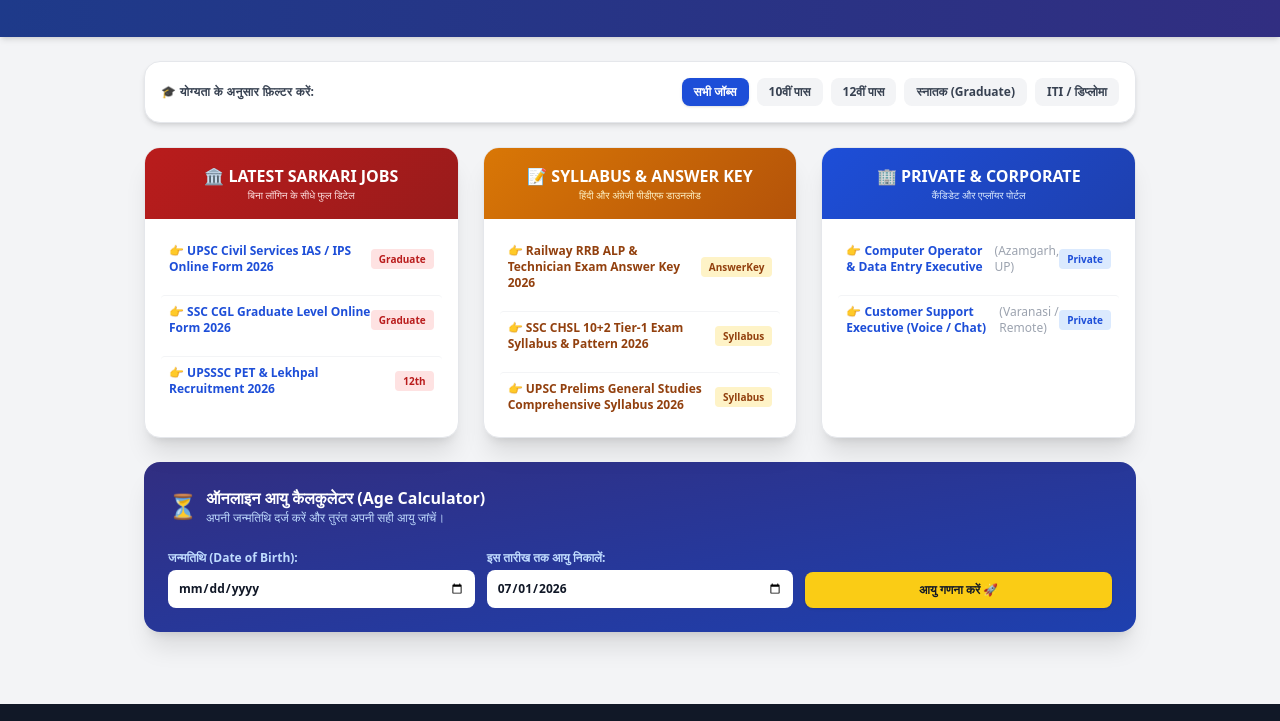
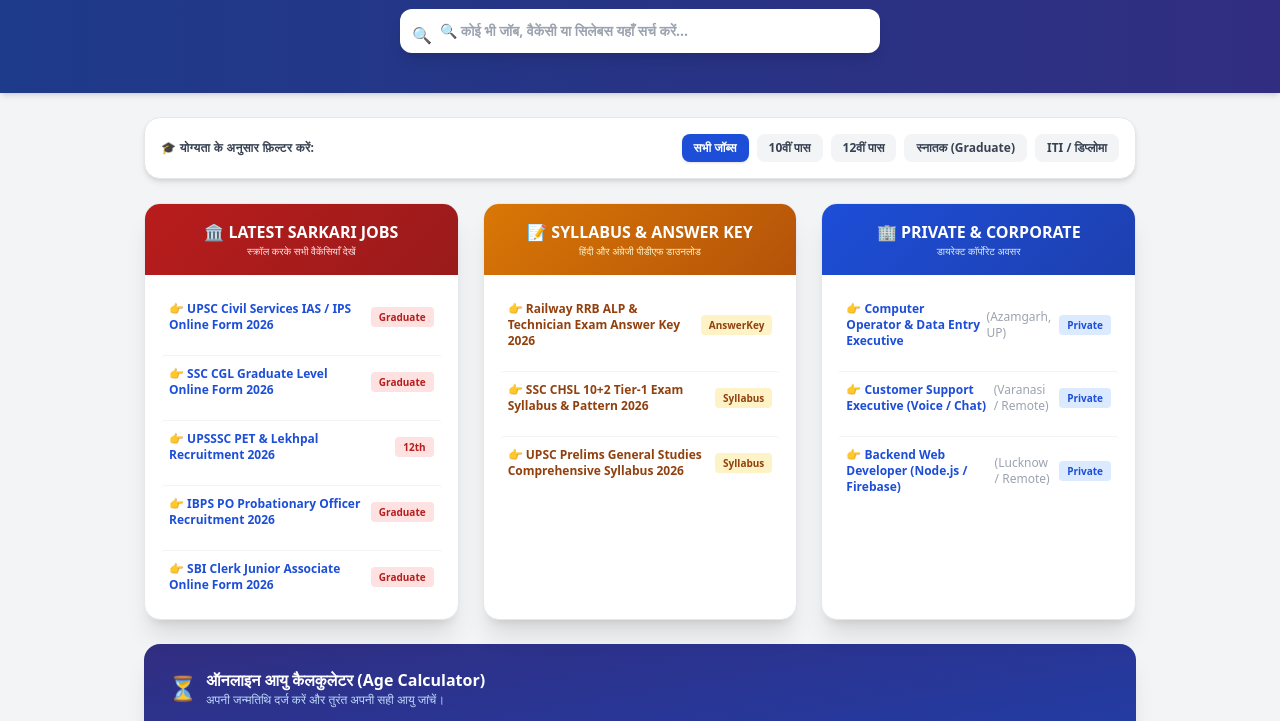
Before and after one commit to IndVecTor/rozgarHub.in, a plain HTML site: page index.html in a window 1280 px wide. Shown: the part 243-964 px from the top of the page. Drawn offline with nearby package versions, Linux system fonts and the light colour scheme.

Commit message:
Add scrollable boxes and live search bar for handling multiple jobs

```diff
--- a/index.html
+++ b/index.html
@@ -9,6 +9,11 @@
         .box-header-sarkari { background: linear-gradient(135deg, #b91c1c 0%, #991b1b 100%); color: white; }
         .box-header-private { background: linear-gradient(135deg, #1d4ed8 0%, #1e40af 100%); color: white; }
         .box-header-extra { background: linear-gradient(135deg, #d97706 0%, #b45309 100%); color: white; }
+        /* Custom Scrollbar for Job Lists */
+        ::-webkit-scrollbar { width: 5px; }
+        ::-webkit-scrollbar-track { background: #f1f1f1; border-radius: 10px; }
+        ::-webkit-scrollbar-thumb { background: #cbd5e1; border-radius: 10px; }
+        ::-webkit-scrollbar-thumb:hover { background: #94a3b8; }
     </style>
 </head>
 <body class="bg-gray-100 text-gray-800 font-sans flex flex-col min-h-screen">
@@ -31,15 +36,22 @@
         <div class="bg-red-600 text-white py-2 px-4 text-xs md:text-sm font-bold flex items-center shadow-inner">
             <span class="bg-white text-red-700 px-2 py-0.5 rounded uppercase text-[10px] mr-3 font-extrabold animate-pulse">Live Alert</span>
             <marquee behavior="scroll" direction="left" scrollamount="5">
-                🔥 सभी सरकारी नौकरियां, एडमिट कार्ड, रिजल्ट और हिंदी-अंग्रेजी सिलेबस ऑटोमैटिक अपडेट हो रहे हैं | 🎓 योग्यता के अनुसार जॉब्स फ़िल्टर करें!
+                🔥 ढेरों नौकरियां और सिलेबस आसानी से स्क्रॉल और सर्च करें | 🎓 योग्यता के अनुसार जॉब्स फ़िल्टर करें | ⏳ ऑनलाइन आयु कैलकुलेटर का उपयोग करें!
             </marquee>
         </div>
 
-        <!-- Hero -->
-        <section class="bg-gradient-to-r from-blue-900 to-indigo-900 text-white py-10 px-4 text-center shadow-md">
-            <div class="container mx-auto max-w-2xl space-y-3">
+        <!-- Hero & Live Search Bar -->
+        <section class="bg-gradient-to-r from-blue-900 to-indigo-900 text-white py-10 px-4 text-center shadow-md space-y-4">
+            <div class="container mx-auto max-w-2xl space-y-2">
                 <h1 class="text-2xl md:text-4xl font-black tracking-tight">भारत का सबसे तेज जॉब और वैकेंसी पोर्टल</h1>
-                <p class="text-xs md:text-sm text-blue-200">सरकारी और प्राइवेट नौकरियां • ऑटोमैटिक अपडेटेड सिलेबस और आयु कैलकुलेटर।</p>
+                <p class="text-xs md:text-sm text-blue-200">सरकारी और प्राइवेट नौकरियां • अनलिमिटेड जॉब्स लिस्टिंग • आयु कैलकुलेटर।</p>
+            </div>
+            <!-- Live Search Input -->
+            <div class="container mx-auto max-w-lg px-4">
+                <div class="relative">
+                    <input type="text" id="searchInput" oninput="handleGlobalSearch()" placeholder="🔍 कोई भी जॉब, वैकेंसी या सिलेबस यहाँ सर्च करें..." class="w-full py-3 px-4 pl-10 rounded-xl text-xs md:text-sm text-gray-900 font-bold shadow-lg focus:outline-none focus:ring-2 focus:ring-yellow-400">
+                    <span class="absolute left-3 top-3.5 text-gray-400">🔍</span>
+                </div>
             </div>
         </section>
 
@@ -57,39 +69,39 @@
             </div>
         </section>
 
-        <!-- Main Grid Sections -->
+        <!-- Main Grid Sections (With Max-Height & Scrollbar for handling 100+ jobs) -->
         <main class="container mx-auto px-4 py-6 flex-grow max-w-5xl w-full space-y-6">
             <div class="grid grid-cols-1 md:grid-cols-2 lg:grid-cols-3 gap-6">
 
                 <!-- COLUMN 1: Sarkari Vacancy -->
-                <div class="bg-white rounded-2xl shadow-xl overflow-hidden border">
-                    <div class="box-header-sarkari p-4 text-center">
+                <div class="bg-white rounded-2xl shadow-xl overflow-hidden border flex flex-col">
+                    <div class="box-header-sarkari p-4 text-center shrink-0">
                         <h2 class="text-base font-black uppercase">🏛️ Latest Sarkari Jobs</h2>
-                        <p class="text-[10px] text-red-100">बिना लॉगिन के सीधे फुल डिटेल</p>
+                        <p class="text-[10px] text-red-100">स्क्रॉल करके सभी वैकेंसियाँ देखें</p>
                     </div>
-                    <div class="p-4">
+                    <div class="p-4 flex-grow max-h-[450px] overflow-y-auto">
                         <ul id="sarkariList" class="space-y-3 text-xs font-semibold divide-y divide-gray-100"></ul>
                     </div>
                 </div>
 
-                <!-- COLUMN 2: Syllabus & Answer Key (Bilingual) -->
-                <div class="bg-white rounded-2xl shadow-xl overflow-hidden border">
-                    <div class="box-header-extra p-4 text-center">
+                <!-- COLUMN 2: Syllabus & Answer Key -->
+                <div class="bg-white rounded-2xl shadow-xl overflow-hidden border flex flex-col">
+                    <div class="box-header-extra p-4 text-center shrink-0">
                         <h2 class="text-base font-black uppercase">📝 Syllabus & Answer Key</h2>
                         <p class="text-[10px] text-amber-100">हिंदी और अंग्रेजी पीडीएफ डाउनलोड</p>
                     </div>
-                    <div class="p-4">
+                    <div class="p-4 flex-grow max-h-[450px] overflow-y-auto">
                         <ul id="answerKeyList" class="space-y-3 text-xs font-semibold divide-y divide-gray-100"></ul>
                     </div>
                 </div>
 
                 <!-- COLUMN 3: Private Jobs -->
-                <div class="bg-white rounded-2xl shadow-xl overflow-hidden border md:col-span-2 lg:col-span-1">
-                    <div class="box-header-private p-4 text-center">
+                <div class="bg-white rounded-2xl shadow-xl overflow-hidden border md:col-span-2 lg:col-span-1 flex flex-col">
+                    <div class="box-header-private p-4 text-center shrink-0">
                         <h2 class="text-base font-black uppercase">🏢 Private & Corporate</h2>
-                        <p class="text-[10px] text-blue-100">कैंडिडेट और एप्लॉयर पोर्टल</p>
+                        <p class="text-[10px] text-blue-100">डायरेक्ट कॉर्पोरेट अवसर</p>
                     </div>
-                    <div class="p-4">
+                    <div class="p-4 flex-grow max-h-[450px] overflow-y-auto">
                         <ul id="privateList" class="space-y-3 text-xs font-semibold divide-y divide-gray-100"></ul>
                     </div>
                 </div>
@@ -222,102 +234,29 @@
         </div>
     </div>
 
-    <!-- Footer (Secured without public admin link) -->
+    <!-- Footer -->
     <footer class="bg-gray-900 text-white text-center py-6 text-xs mt-12 space-y-2">
         <p>&copy; 2026 RozgarHub.in • All Rights Reserved</p>
         <p class="text-gray-400">भारत का विश्वसनीय जॉब और सिलेबस पोर्टल।</p>
     </footer>
 
-    <!-- Smart Auto-Populated Database & Routing Logic -->
+    <!-- Script with Search, Scroll & Database Logic -->
     <script>
         const autoDatabase = [
-            {
-                id: 1,
-                title: "UPSC Civil Services IAS / IPS Online Form 2026",
-                org: "UPSC",
-                city: "All India",
-                salary: "Level-10 Scale",
-                date: "10 Oct 2026",
-                desc: "UPSC Civil Services Prelims exam notification released. Check eligibility and apply online directly on official UPSC portal without any login.",
-                type: "Sarkari",
-                category: "Sarkari",
-                qualification: "Graduate",
-                link: "https://upsc.gov.in"
-            },
-            {
-                id: 2,
-                title: "SSC CGL Graduate Level Online Form 2026",
-                org: "Staff Selection Commission",
-                city: "All India",
-                salary: "₹45,000+ / mo",
-                date: "25 Oct 2026",
-                desc: "Combined Graduate Level Examination for central government inspector and officer posts. Minimum qualification: Graduation.",
-                type: "Sarkari",
-                category: "Sarkari",
-                qualification: "Graduate",
-                link: "https://ssc.nic.in"
-            },
-            {
-                id: 3,
-                title: "UPSSSC PET & Lekhpal Recruitment 2026",
-                org: "UPSSSC Lucknow",
-                city: "Uttar Pradesh",
-                salary: "As per 7th Pay",
-                date: "15 Oct 2026",
-                desc: "Applications invited for various Group C and Lekhpal vacancies across UP. Check eligibility, fee, and syllabus.",
-                type: "Sarkari",
-                category: "Sarkari",
-                qualification: "12th",
-                link: "https://upsssc.gov.in"
-            },
-            {
-                id: 4,
-                title: "Railway RRB ALP & Technician Exam Answer Key 2026",
-                org: "RRB Railways",
-                city: "All India",
-                salary: "Official Notice",
-                date: "Active",
-                desc: "RRB has released the official answer key for Assistant Loco Pilot and Technician recruitment exam. Download response sheet.",
-                type: "AnswerKey",
-                category: "AnswerKey",
-                qualification: "ITI",
-                link: "https://rrbcdg.gov.in"
-            },
-            {
-                id: 5,
-                title: "SSC CHSL 10+2 Tier-1 Exam Syllabus & Pattern 2026",
-                org: "Staff Selection Commission (SSC)",
-                city: "All India",
-                salary: "Tier-1 Exam",
-                date: "Active",
-                desc: "Detailed syllabus and exam pattern for SSC CHSL 10+2 examination covering English, Quantitative Aptitude, General Intelligence, and General Awareness. Download bilingual PDF below.",
-                type: "Syllabus",
-                category: "Syllabus",
-                qualification: "12th",
-                hindiPdf: "https://www.w3.org/WAI/ER/tests/xhtml/testfiles/resources/pdf/dummy.pdf",
-                englishPdf: "https://www.w3.org/WAI/ER/tests/xhtml/testfiles/resources/pdf/dummy.pdf",
-                link: "https://ssc.nic.in"
-            },
-            {
-                id: 6,
-                title: "UPSC Prelims General Studies Comprehensive Syllabus 2026",
-                org: "UPSC",
-                city: "All India",
-                salary: "Civil Services",
-                date: "Active",
-                desc: "Complete detailed syllabus for UPSC Civil Services Preliminary examination paper-1 and paper-2 (CSAT) in bilingual format.",
-                type: "Syllabus",
-                category: "Syllabus",
-                qualification: "Graduate",
-                hindiPdf: "https://www.w3.org/WAI/ER/tests/xhtml/testfiles/resources/pdf/dummy.pdf",
-                englishPdf: "https://www.w3.org/WAI/ER/tests/xhtml/testfiles/resources/pdf/dummy.pdf",
-                link: "https://upsc.gov.in"
-            }
+            { id: 1, title: "UPSC Civil Services IAS / IPS Online Form 2026", org: "UPSC", city: "All India", salary: "Level-10 Scale", date: "10 Oct 2026", desc: "UPSC Civil Services Prelims exam notification released. Check eligibility and apply online directly on official UPSC portal without any login.", type: "Sarkari", category: "Sarkari", qualification: "Graduate", link: "https://upsc.gov.in" },
+            { id: 2, title: "SSC CGL Graduate Level Online Form 2026", org: "Staff Selection Commission", city: "All India", salary: "₹45,000+ / mo", date: "25 Oct 2026", desc: "Combined Graduate Level Examination for central government inspector and officer posts. Minimum qualification: Graduation.", type: "Sarkari", category: "Sarkari", qualification: "Graduate", link: "https://ssc.nic.in" },
+            { id: 3, title: "UPSSSC PET & Lekhpal Recruitment 2026", org: "UPSSSC Lucknow", city: "Uttar Pradesh", salary: "As per 7th Pay", date: "15 Oct 2026", desc: "Applications invited for various Group C and Lekhpal vacancies across UP. Check eligibility, fee, and syllabus.", type: "Sarkari", category: "Sarkari", qualification: "12th", link: "https://upsssc.gov.in" },
+            { id: 4, title: "Railway RRB ALP & Technician Exam Answer Key 2026", org: "RRB Railways", city: "All India", salary: "Official Notice", date: "Active", desc: "RRB has released the official answer key for Assistant Loco Pilot and Technician recruitment exam. Download response sheet.", type: "AnswerKey", category: "AnswerKey", qualification: "ITI", link: "https://rrbcdg.gov.in" },
+            { id: 5, title: "SSC CHSL 10+2 Tier-1 Exam Syllabus & Pattern 2026", org: "Staff Selection Commission (SSC)", city: "All India", salary: "Tier-1 Exam", date: "Active", desc: "Detailed syllabus and exam pattern for SSC CHSL 10+2 examination covering English, Quantitative Aptitude, General Intelligence, and General Awareness. Download bilingual PDF below.", type: "Syllabus", category: "Syllabus", qualification: "12th", hindiPdf: "https://www.w3.org/WAI/ER/tests/xhtml/testfiles/resources/pdf/dummy.pdf", englishPdf: "https://www.w3.org/WAI/ER/tests/xhtml/testfiles/resources/pdf/dummy.pdf", link: "https://ssc.nic.in" },
+            { id: 6, title: "UPSC Prelims General Studies Comprehensive Syllabus 2026", org: "UPSC", city: "All India", salary: "Civil Services", date: "Active", desc: "Complete detailed syllabus for UPSC Civil Services Preliminary examination paper-1 and paper-2 (CSAT) in bilingual format.", type: "Syllabus", category: "Syllabus", qualification: "Graduate", hindiPdf: "https://www.w3.org/WAI/ER/tests/xhtml/testfiles/resources/pdf/dummy.pdf", englishPdf: "https://www.w3.org/WAI/ER/tests/xhtml/testfiles/resources/pdf/dummy.pdf", link: "https://upsc.gov.in" },
+            { id: 7, title: "IBPS PO Probationary Officer Recruitment 2026", org: "IBPS", city: "All India", salary: "₹52,000 / mo", date: "30 Oct 2026", desc: "Institute of Banking Personnel Selection invites applications for Probationary Officer posts in participating banks.", type: "Sarkari", category: "Sarkari", qualification: "Graduate", link: "https://ibps.in" },
+            { id: 8, title: "SBI Clerk Junior Associate Online Form 2026", org: "State Bank of India", city: "All India", salary: "₹40,000 / mo", date: "05 Nov 2026", desc: "SBI recruitment for Junior Associates (Customer Support & Sales) in clerical cadre across India.", type: "Sarkari", category: "Sarkari", qualification: "Graduate", link: "https://sbi.co.in" }
         ];
 
         const privateData = [
             { id: 101, title: "Computer Operator & Data Entry Executive", org: "Tech Solutions Pvt Ltd", city: "Azamgarh, UP", salary: "₹15,000 - ₹20,000 / mo", date: "Active", desc: "Experienced computer operator required with basic Excel, MS Office, and typing skills for office administration.", type: "Private", category: "Private", qualification: "12th", link: "candidate-login.html" },
-            { id: 102, title: "Customer Support Executive (Voice / Chat)", org: "Concentrix / BPO Hub", city: "Varanasi / Remote", salary: "₹18,000 / mo", date: "Active", desc: "Handle customer support inquiries over chat and voice channels with good communication skills. 3 months experience preferred.", type: "Private", category: "Private", qualification: "10th", link: "candidate-login.html" }
+            { id: 102, title: "Customer Support Executive (Voice / Chat)", org: "Concentrix / BPO Hub", city: "Varanasi / Remote", salary: "₹18,000 / mo", date: "Active", desc: "Handle customer support inquiries over chat and voice channels with good communication skills.", type: "Private", category: "Private", qualification: "10th", link: "candidate-login.html" },
+            { id: 103, title: "Backend Web Developer (Node.js / Firebase)", org: "Digital Tech Corp", city: "Lucknow / Remote", salary: "₹35,000 / mo", date: "Active", desc: "Looking for skilled backend developer familiar with Git, Firebase, and REST APIs.", type: "Private", category: "Private", qualification: "Graduate", link: "candidate-login.html" }
         ];
 
         let currentActiveQual = 'All';
@@ -376,7 +315,7 @@
                     `;
                 }
             } else {
-                renderHomeLists('All');
+                renderHomeLists('All', '');
             }
         };
 
@@ -389,10 +328,17 @@
             let activeId = qual === 'All' ? 'All' : (qual === 'Graduate' ? 'Grad' : qual);
             let activeBtn = document.getElementById('btn' + activeId);
             if(activeBtn) activeBtn.className = "px-3 py-1.5 rounded-lg bg-blue-700 text-white transition shadow";
-            renderHomeLists(qual);
+
+            let query = document.getElementById('searchInput').value;
+            renderHomeLists(qual, query);
         }
 
-        function renderHomeLists(qualFilter) {
+        function handleGlobalSearch() {
+            let query = document.getElementById('searchInput').value;
+            renderHomeLists(currentActiveQual, query);
+        }
+
+        function renderHomeLists(qualFilter, searchQuery) {
             let adminPosts = JSON.parse(localStorage.getItem('rozgarHubAdminPosts')) || [];
             let employerJobs = JSON.parse(localStorage.getItem('rozgarHubEmployerJobs')) || [];
 
@@ -400,41 +346,54 @@
             let allAnswerKey = [...adminPosts.filter(p => p.type === 'Syllabus' || p.type === 'AnswerKey' || p.category === 'Syllabus'), ...autoDatabase.filter(s => s.type === 'AnswerKey' || s.type === 'Syllabus')];
             let allPrivate = [...adminPosts.filter(p => p.type === 'Private' || p.category === 'Private'), ...employerJobs, ...privateData];
 
+            // Qualification filter
             if(qualFilter !== 'All') {
                 allSarkari = allSarkari.filter(i => !i.qualification || i.qualification.toLowerCase() === qualFilter.toLowerCase());
                 allPrivate = allPrivate.filter(i => !i.qualification || i.qualification.toLowerCase() === qualFilter.toLowerCase());
             }
 
+            // Search query filter
+            if(searchQuery && searchQuery.trim() !== "") {
+                let q = searchQuery.toLowerCase();
+                allSarkari = allSarkari.filter(i => i.title.toLowerCase().includes(q) || i.org.toLowerCase().includes(q));
+                allAnswerKey = allAnswerKey.filter(i => i.title.toLowerCase().includes(q) || i.org.toLowerCase().includes(q));
+                allPrivate = allPrivate.filter(i => i.title.toLowerCase().includes(q) || i.org.toLowerCase().includes(q));
+            }
+
+            // Render Sarkari List
             let sarkariHtml = "";
-            if(allSarkari.length === 0) sarkariHtml = `<p class="text-xs text-gray-400 italic py-2">कोई डेटा उपलब्ध नहीं है।</p>`;
+            if(allSarkari.length === 0) sarkariHtml = `<p class="text-xs text-gray-400 italic py-4 text-center">कोई वैकेंसी नहीं मिली।</p>`;
             allSarkari.forEach(item => {
                 sarkariHtml += `
-                    <li class="pt-2 pb-2 hover:bg-gray-50 px-2 rounded transition cursor-pointer flex items-center justify-between" onclick="window.location.href='index.html?id=${item.id}'">
-                        <span class="text-blue-700 hover:underline flex items-center gap-1.5">👉 ${item.title}</span>
-                        <span class="text-[10px] bg-red-100 text-red-700 px-2 py-0.5 rounded font-bold shrink-0">${item.qualification || 'Govt'}</span>
+                    <li class="py-2.5 hover:bg-gray-50 px-2 rounded transition cursor-pointer flex items-center justify-between">
+                        <a href="index.html?id=${item.id}" class="text-blue-700 hover:underline flex items-center gap-1.5 flex-grow font-semibold">👉 ${item.title}</a>
+                        <span class="text-[10px] bg-red-100 text-red-700 px-2 py-0.5 rounded font-bold shrink-0 ml-2">${item.qualification || 'Govt'}</span>
                     </li>
                 `;
             });
             document.getElementById('sarkariList').innerHTML = sarkariHtml;
 
+            // Render Answer Key & Syllabus List
             let ansHtml = "";
+            if(allAnswerKey.length === 0) ansHtml = `<p class="text-xs text-gray-400 italic py-4 text-center">कोई सिलेबस नहीं मिला।</p>`;
             allAnswerKey.forEach(item => {
                 ansHtml += `
-                    <li class="pt-2 pb-2 hover:bg-gray-50 px-2 rounded transition cursor-pointer flex items-center justify-between" onclick="window.location.href='index.html?id=${item.id}'">
-                        <span class="text-amber-800 hover:underline flex items-center gap-1.5">👉 ${item.title}</span>
-                        <span class="text-[10px] bg-amber-100 text-amber-800 px-2 py-0.5 rounded font-bold shrink-0">${item.type}</span>
+                    <li class="py-2.5 hover:bg-gray-50 px-2 rounded transition cursor-pointer flex items-center justify-between">
+                        <a href="index.html?id=${item.id}" class="text-amber-800 hover:underline flex items-center gap-1.5 flex-grow font-semibold">👉 ${item.title}</a>
+                        <span class="text-[10px] bg-amber-100 text-amber-800 px-2 py-0.5 rounded font-bold shrink-0 ml-2">${item.type}</span>
                     </li>
                 `;
             });
             document.getElementById('answerKeyList').innerHTML = ansHtml;
 
+            // Render Private List
             let privateHtml = "";
-            if(allPrivate.length === 0) privateHtml = `<p class="text-xs text-gray-400 italic py-2">कोई डेटा उपलब्ध नहीं है।</p>`;
+            if(allPrivate.length === 0) privateHtml = `<p class="text-xs text-gray-400 italic py-4 text-center">कोई प्राइवेट जॉब नहीं मिली।</p>`;
             allPrivate.forEach(item => {
                 privateHtml += `
-                    <li class="pt-2 pb-2 hover:bg-gray-50 px-2 rounded transition cursor-pointer flex items-center justify-between" onclick="window.location.href='index.html?id=${item.id}'">
-                        <span class="text-blue-700 hover:underline flex items-center gap-1.5">👉 ${item.title} <span class="text-gray-400 font-normal">(${item.city || 'India'})</span></span>
-                        <span class="text-[10px] bg-blue-100 text-blue-700 px-2 py-0.5 rounded font-bold shrink-0">Private</span>
+                    <li class="py-2.5 hover:bg-gray-50 px-2 rounded transition cursor-pointer flex items-center justify-between">
+                        <a href="index.html?id=${item.id}" class="text-blue-700 hover:underline flex items-center gap-1.5 flex-grow font-semibold">👉 ${item.title} <span class="text-gray-400 font-normal">(${item.city || 'India'})</span></a>
+                        <span class="text-[10px] bg-blue-100 text-blue-700 px-2 py-0.5 rounded font-bold shrink-0 ml-2">Private</span>
                     </li>
                 `;
             });
```
